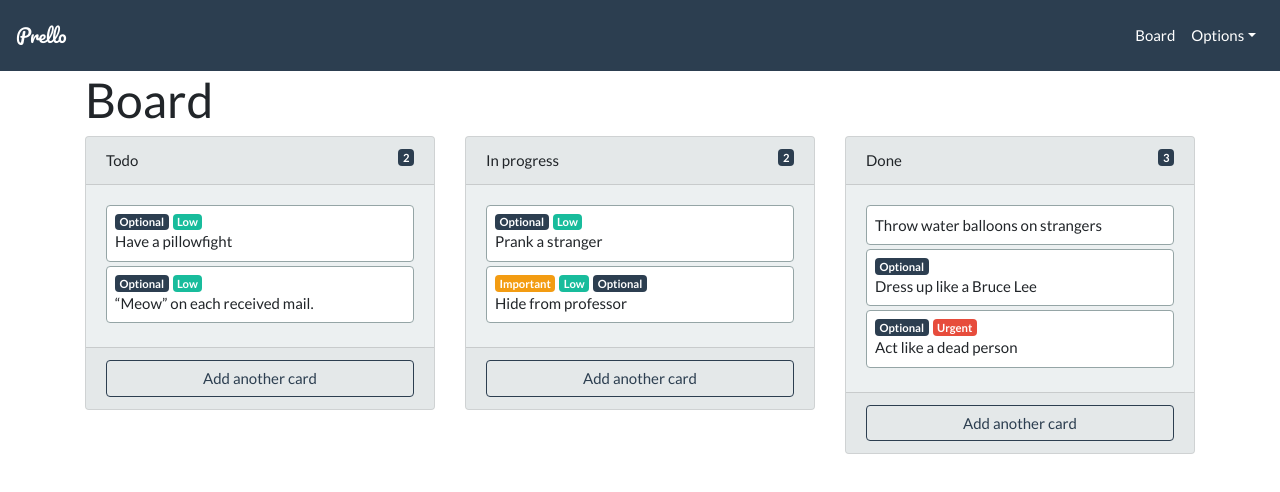
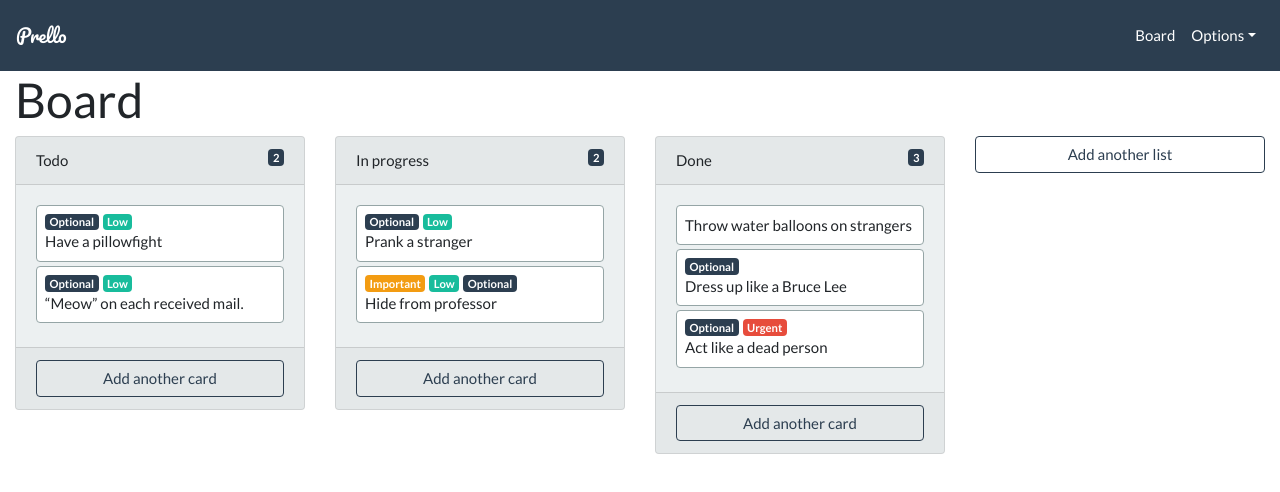
Before and after one commit to hardcoded/PrellOne-client, a React (Create React App) app: page /board in a window 1280 px wide. Shown: the top 492 px of the page. Built offline with nearby package versions, Linux system fonts and the light colour scheme.

Commit message:
[update] front view

```diff
--- a/src/components/Board.js
+++ b/src/components/Board.js
@@ -116,12 +116,12 @@ class Board extends Component {
   render() {
     return  [
               <header>
-                <Container>
+                <Container style={{maxWidth:"100%"}}>
                     <h1>Board</h1>
                 </Container>
               </header>,
               <section>
-                <Container>
+                <Container style={{maxWidth:"100%"}}>
                   <Row className="scrolling-wrapper-flexbox">
                       <DragDropContext onDragEnd={this.onDragEnd}>
                       {this.state.listOrder.map((listId) => {
@@ -129,12 +129,12 @@ class Board extends Component {
                         const cards = list.cardIds.map(taskId => this.state.cards[taskId]);
                         const labels = this.state.labels;
                         return (
-                          <Col className="list" md="5" lg="4">
+                          <Col className="list" xs="12" sm="12" md="6" lg="3">
                             <ListPrello key={list.id} labels={labels} cards={cards} list={list}></ListPrello>
                           </Col>
                         )
                       })}
-                      <Col  md="5" lg="4">
+                      <Col  md="2" lg="3">
                       {!this.state.isHidden &&
                       <Input className="mb-2" name="newListTitle" id="newListTitle" placeholder="type the list title"  value={this.state.newListTitle} onChange={this.handleChange}/>}
                       {!this.state.isHidden &&
```
